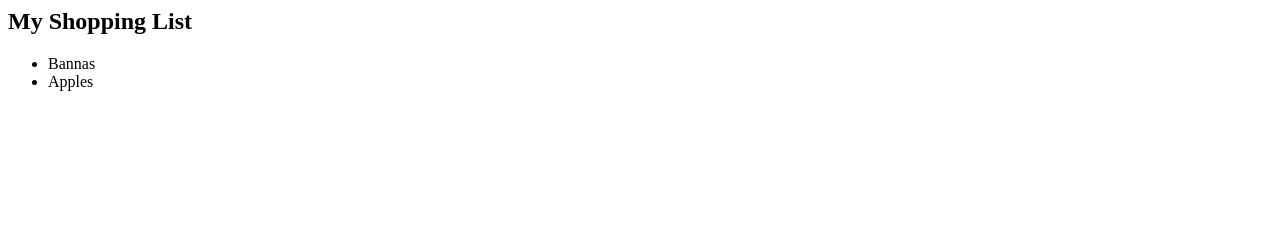
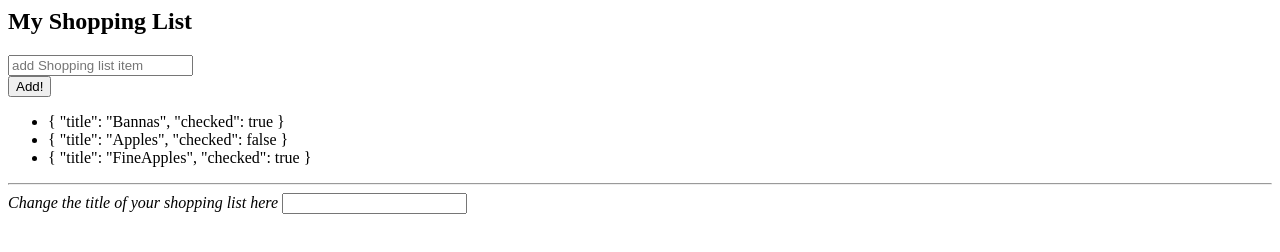
Before and after one commit to splendididea/vue-practice, a plain HTML site: page ch01/makeShopping.html in a window 1280 px wide. Drawn offline with nearby package versions, Linux system fonts and the light colour scheme.

Commit message:
click event 추가

```diff
--- a/ch01/makeShopping.html
+++ b/ch01/makeShopping.html
@@ -5,21 +5,55 @@
 
         <div id="app" class="container">
             <h2>{{ title }}</h2>
+            <div class="input-group">
+                <input v-model="newItem" v-on:keyup.enter="addItem"
+                placeholder="add Shopping list item" type="text" class="form-control">
+            </div>
+
+            <span class="input-group-btn">
+                <button v-on:click="addItem" class="btn btn-default" type="button">
+                    Add!
+                </button>
+            </span>
+
             <ul>
-                <li>{{ items[0] }}</li>
-                <li>{{ items[1] }}</li>
+                <li v-for="item in items">{{ item }}</li>
+                <!-- <li>{{ items[0] }}</li>
+                <li>{{ items[1] }}</li> -->
             </ul>
+        </div>
+
+        <div id="footer">
+            <hr/>
+            <em>Change the title of your shopping list here</em>
+            <input v-model="title" />
         </div>
     </body>
 </html>
 
 <script>
     var data = {
-        items : ['Bannas' , 'Apples'] ,
-        title : 'My Shopping List'
+        items : [ { title : 'Bannas' , checked : true }
+                , { title : 'Apples' , checked : false }
+                , { title : 'FineApples', checked : true } ] ,
+        title : 'My Shopping List',
+        newItem : ''
     };
     new Vue({
         el : '#app',
-        data : data
+        data : data,
+        method : {
+            addItem : function() {
+                var text;
+                text = this.newItem.trim();
+                if(text) {
+                    this.items.push({
+                        text : text,
+                        checked : false
+                    });
+                    this.newItem = '';
+                }
+            }
+        }
     });
 </script>
```
